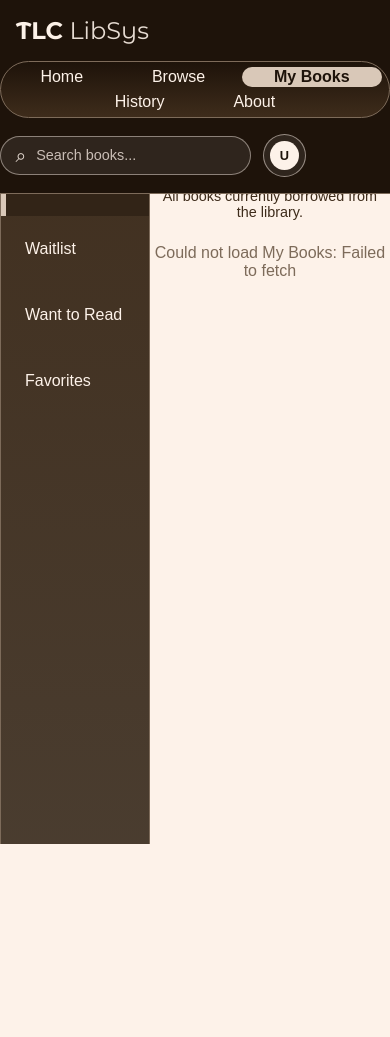
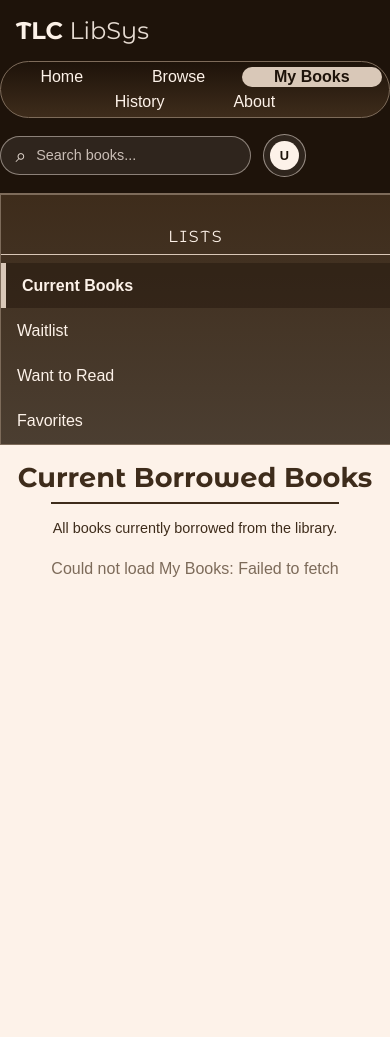
Before and after one commit to cherrymaeco/TLC-LibSys, a PHP site: page /my_books.html in a window 390 px wide. Before the commit the page ends 844 px from the top, so only its background shows below. Run offline with PHP 8.4, Linux system fonts and the light colour scheme; some libraries are stand-ins or nearby versions; some web fonts are replaced.

Commit message:
Add files via upload

```diff
--- a/user/my_books.html
+++ b/user/my_books.html
@@ -92,17 +92,26 @@
 </body>
 </html>
 <style>
+body{
+    min-height: 100svh;
+    display: flex;
+    flex-direction: column;
+    overflow-y: auto;
+}
 header{
     background-color: #1E130A;
+    position: relative;
+    flex: 0 0 auto;
+    box-sizing: border-box;
 }
 /* ========== Sidebar Navigation ========== */
 .sidebar{
     display: flex; flex-direction: column;
     border: 1px solid #7D6B5A;
     background: linear-gradient(to bottom, #3E2C1B, #4b3e31);
-    height: 100%;
-    padding-top: 11rem;
-    width: 15rem;
+    flex: 0 0 clamp(12rem, 18vw, 15rem);
+    height: auto;
+    padding-top: 1.5rem;
     color: #FDF2E9;
 }
 .sidebar a{
@@ -119,15 +128,20 @@ header{
 /* ============ My Books Section ============== */
 #my_books{
     display: flex;
-    height: 100vh;
+    flex: 1 1 auto;
+    height: auto;
+    min-height: 0;
     box-sizing: border-box;
     background-color: #FDF2E9;
     color: #3E2C1B;
-    overflow: hidden;
+    align-items: stretch;
+    overflow: auto;
 }
 .content{
+    flex: 1 1 auto;
     width: 100%;
-    height: calc(100% - 12rem);
+    height: auto;
+    padding: clamp(1rem, 3vw, 2rem);
     box-sizing: border-box;
     display: flex;
     flex-direction: column;
@@ -158,7 +172,7 @@ header{
 
 #my_books_table_wrap{
     flex: 1 1 auto;
-    min-height: calc(100% - 5rem);
+    min-height: 0;
     max-width: 1000px;
     margin: 0 auto;
     width: 100%;
@@ -185,7 +199,7 @@ header{
     display: flex;
     align-items: center;
     gap: .5rem;
-    flex: 1 1 18rem;
+    flex: 1 1 1rem;
     max-width: 28rem;
     padding: .5rem .85rem;
     border: 1px solid #7D6B5A;
@@ -265,7 +279,27 @@ header{
     font-weight: 800;
     color: #2f6b3a;
 }
-@media (max-width: 640px){
+@media (max-width: 768px){
+    #my_books{
+        flex: 0 0 auto;
+        min-height: calc(100svh - 1px);
+        flex-direction: column;
+        overflow: auto;
+    }
+    .sidebar{
+        flex: 0 0 auto;
+        width: 100%;
+    }
+    .sidebar label{
+        text-align: center;
+    }
+    .sidebar a{
+        padding: .85rem 1rem;
+    }
+    .content{
+        flex: 1 1 auto;
+        min-height: 0;
+    }
     .table_tools{
         align-items: stretch;
         flex-direction: column;
--- a/user/style.css
+++ b/user/style.css
@@ -589,7 +589,7 @@ hr{
 @media (max-width: 1024px){
     #home{
         min-height: auto;
-        padding-top: 1rem;
+        padding-top: 3rem;
     }
     #home div{
         padding: 3rem 2rem 1rem;
@@ -602,6 +602,7 @@ hr{
     #home{
         flex-direction: column;
         height: fit-content;
+        padding-top: 5rem;
     }
     #home div{
         text-align: center;
```
